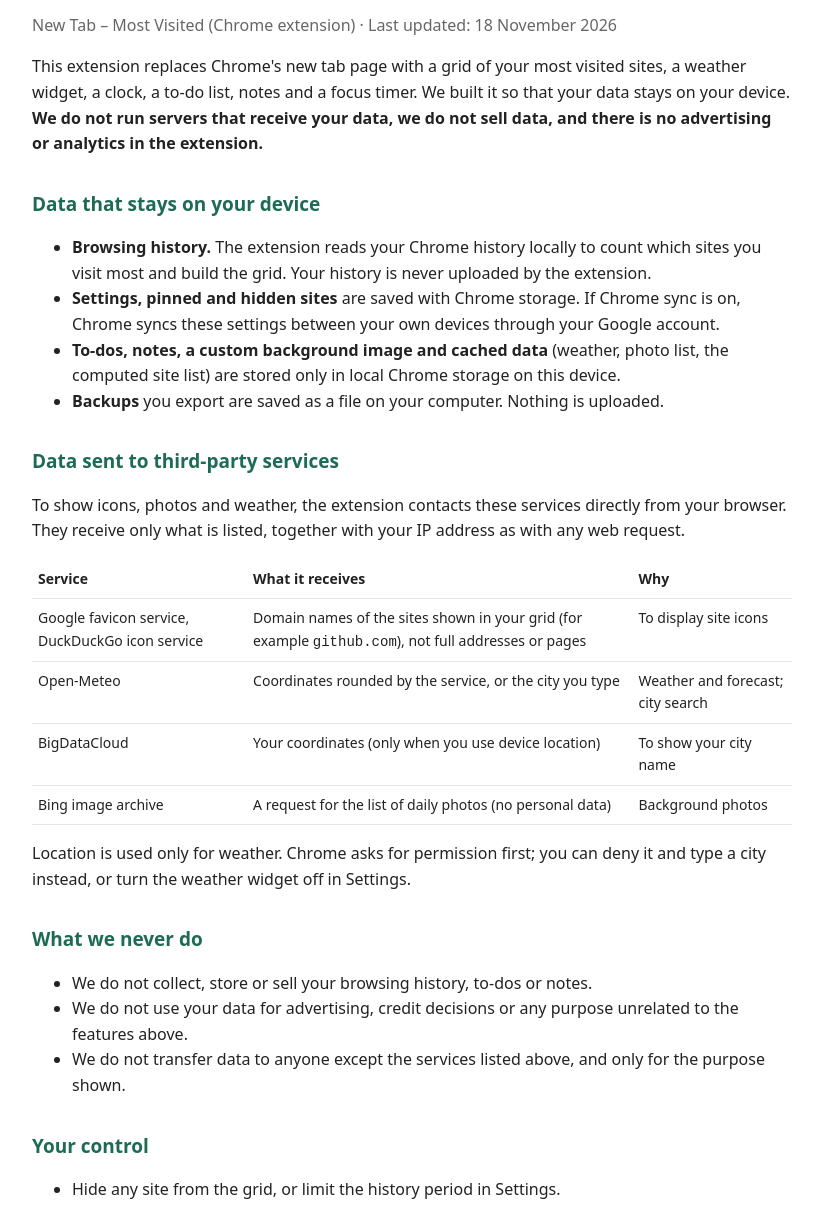
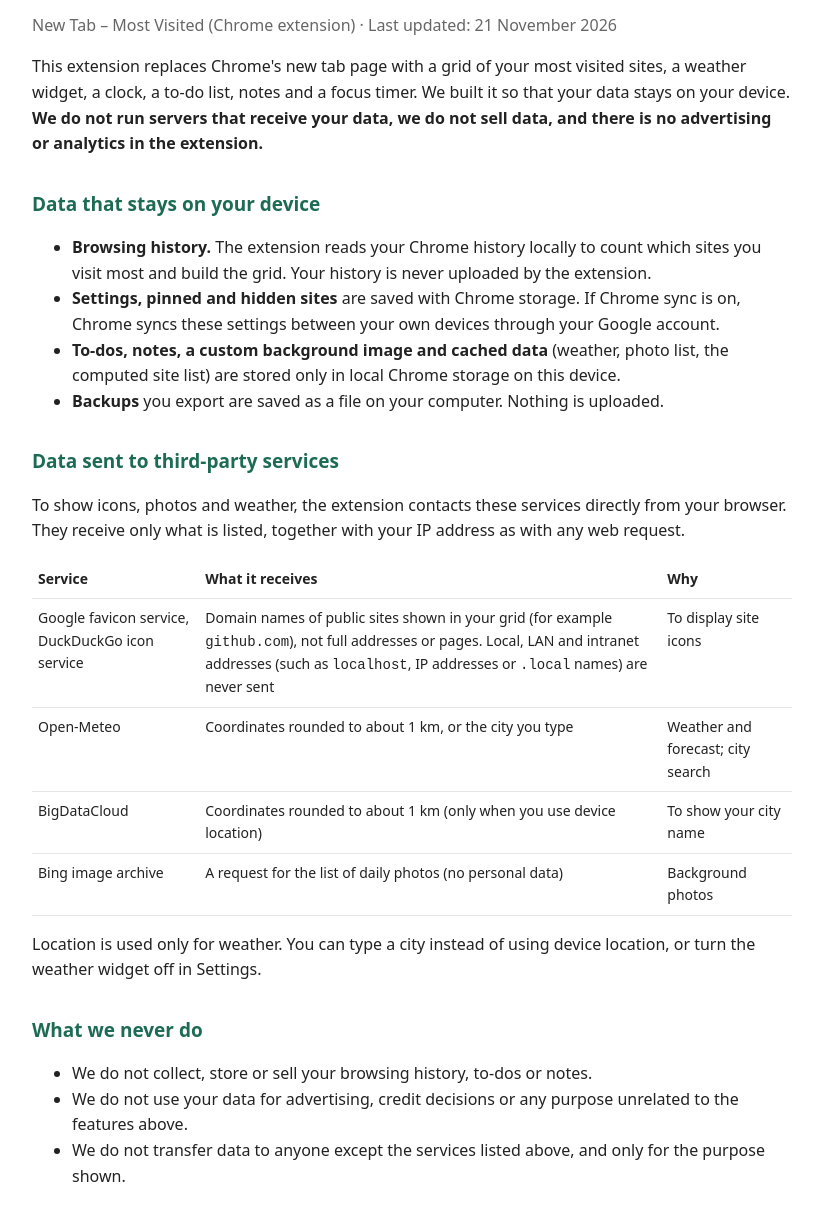
Before and after one commit to slavomrkva/newtab-most-visited, a browser extension: page docs/index.html in a window 1280 px wide. Shown: the part 88-1295 px from the top of the page, without its empty margins (228-1051 px from the left). Drawn offline with Linux system fonts and the light colour scheme.

Commit message:
Release 2.5.0
Bump the version and bring the privacy policy and store listing in line
with the fixes: coordinates are rounded to about 1 km, local and intranet
hosts are never sent to the icon services, and the extension does not
show its own location prompt.

Co-Authored-By: Claude Opus 5.5 <noreply@anthropic.com>

```diff
--- a/docs/index.html
+++ b/docs/index.html
@@ -22,7 +22,7 @@
 <body>
 <main>
   <h1>Privacy Policy</h1>
-  <p class="muted">New Tab – Most Visited (Chrome extension) · Last updated: 18 November 2026</p>
+  <p class="muted">New Tab – Most Visited (Chrome extension) · Last updated: 21 November 2026</p>
 
   <p>This extension replaces Chrome's new tab page with a grid of your most visited sites, a weather
   widget, a clock, a to-do list, notes and a focus timer. We built it so that your data stays on your
@@ -45,13 +45,13 @@
   They receive only what is listed, together with your IP address as with any web request.</p>
   <table>
     <tr><th>Service</th><th>What it receives</th><th>Why</th></tr>
-    <tr><td>Google favicon service, DuckDuckGo icon service</td><td>Domain names of the sites shown in your grid (for example <code>github.com</code>), not full addresses or pages</td><td>To display site icons</td></tr>
-    <tr><td>Open-Meteo</td><td>Coordinates rounded by the service, or the city you type</td><td>Weather and forecast; city search</td></tr>
-    <tr><td>BigDataCloud</td><td>Your coordinates (only when you use device location)</td><td>To show your city name</td></tr>
+    <tr><td>Google favicon service, DuckDuckGo icon service</td><td>Domain names of public sites shown in your grid (for example <code>github.com</code>), not full addresses or pages. Local, LAN and intranet addresses (such as <code>localhost</code>, IP addresses or <code>.local</code> names) are never sent</td><td>To display site icons</td></tr>
+    <tr><td>Open-Meteo</td><td>Coordinates rounded to about 1 km, or the city you type</td><td>Weather and forecast; city search</td></tr>
+    <tr><td>BigDataCloud</td><td>Coordinates rounded to about 1 km (only when you use device location)</td><td>To show your city name</td></tr>
     <tr><td>Bing image archive</td><td>A request for the list of daily photos (no personal data)</td><td>Background photos</td></tr>
   </table>
-  <p>Location is used only for weather. Chrome asks for permission first; you can deny it and type a city
-  instead, or turn the weather widget off in Settings.</p>
+  <p>Location is used only for weather. You can type a city instead of using device location, or turn the
+  weather widget off in Settings.</p>
 
   <h2>What we never do</h2>
   <ul>
```
Also changed, not shown: store/privacy-policy.html (+6 -6 lines), manifest.json, 1 other file.
